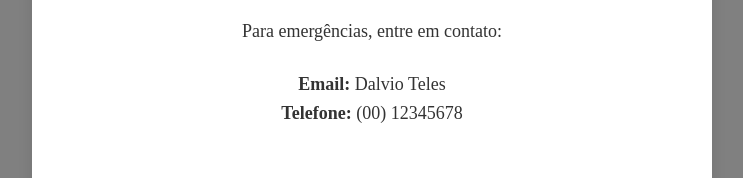
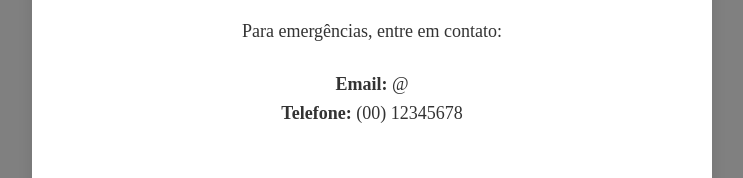
Before and after one commit to JCa12s/KastSiteTeste, a plain HTML site: page index.html in a window 1280 px wide. Shown: the part 565-743 px from the top of the page, without its empty margins (268-1011 px from the left). Drawn offline with Linux system fonts and the light colour scheme.

Commit message:
Update index.html

```diff
--- a/index.html
+++ b/index.html
@@ -89,7 +89,7 @@
 
         <div class="contact">
             <p>Para emergências, entre em contato:</p>
-            <p><strong>Email:</strong> Dalvio Teles<br>
+            <p><strong>Email:</strong> @<br>
             <strong>Telefone:</strong> (00) 12345678</p>
         </div>
     </div>
```
